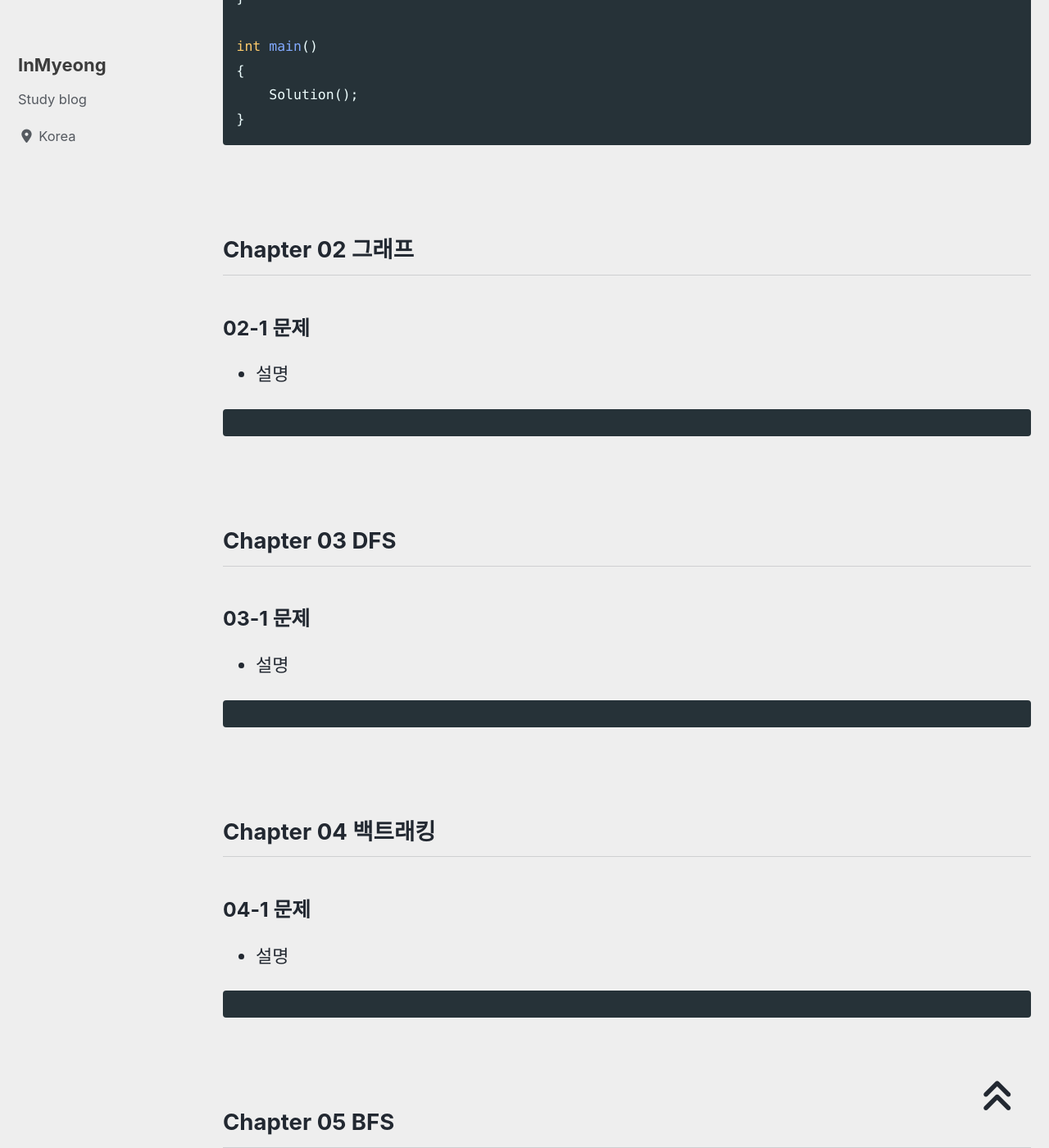
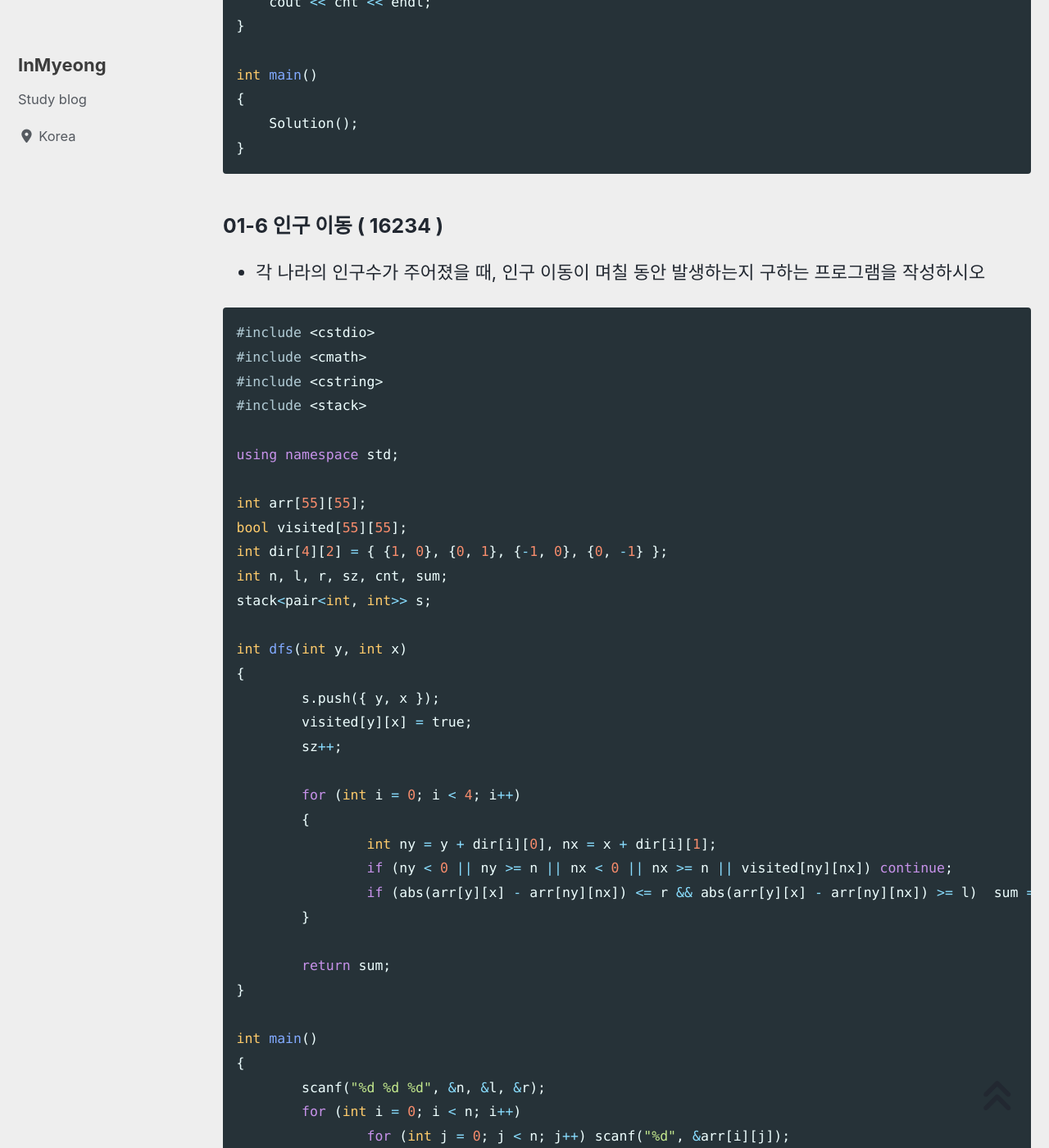
Before and after one commit to devMyeong/devMyeong.github.io, a Jekyll site: the page built from _posts/codingTest/2023-05-01-삼성기출.md, in a window 1280 px wide and 1400 px high, scrolled down 12740 px. Shown: the whole window at 82% size. Built offline with Jekyll 4.4.1, drawn with Linux system fonts in a browser that asks for light colours; cached includes are drawn as plain includes; nearby versions of some CDN libraries; some web fonts are replaced; comment, search, counter and statistics services are not loaded; some of the changed text lies outside the part shown.

Commit message:
Docs : 삼성 기출 문제 추가

````diff
--- a/_posts/codingTest/2023-05-01-삼성기출.md
+++ b/_posts/codingTest/2023-05-01-삼성기출.md
@@ -405,6 +405,78 @@ void Solution()
 int main()
 {
     Solution();
+}
+```
+
+### 01-6 인구 이동 ( 16234 )
+- 각 나라의 인구수가 주어졌을 때, 인구 이동이 며칠 동안 발생하는지 구하는 프로그램을 작성하시오
+
+```cpp
+#include <cstdio>
+#include <cmath>
+#include <cstring>
+#include <stack>
+
+using namespace std;
+
+int arr[55][55];
+bool visited[55][55];
+int dir[4][2] = { {1, 0}, {0, 1}, {-1, 0}, {0, -1} };
+int n, l, r, sz, cnt, sum;
+stack<pair<int, int>> s;
+
+int dfs(int y, int x)
+{
+	s.push({ y, x });
+	visited[y][x] = true;
+	sz++;
+
+	for (int i = 0; i < 4; i++)
+	{
+		int ny = y + dir[i][0], nx = x + dir[i][1];
+		if (ny < 0 || ny >= n || nx < 0 || nx >= n || visited[ny][nx]) continue;
+		if (abs(arr[y][x] - arr[ny][nx]) <= r && abs(arr[y][x] - arr[ny][nx]) >= l)  sum = arr[ny][nx] + dfs(ny, nx);
+	}
+
+	return sum;
+}
+
+int main()
+{
+	scanf("%d %d %d", &n, &l, &r);
+	for (int i = 0; i < n; i++)
+		for (int j = 0; j < n; j++) scanf("%d", &arr[i][j]);
+
+	int ret = 0;
+	do
+	{
+		sz = cnt = 0;
+		memset(visited, 0, sizeof visited);
+		for (int i = 0; i < n; i++)
+		{
+			for (int j = 0; j < n; j++)
+			{
+				if (!visited[i][j])
+				{
+					sum = 0;
+					sum = dfs(i, j) + arr[i][j];
+					while (!s.empty())
+					{
+						auto pos = s.top();
+						s.pop();
+						arr[pos.first][pos.second] = sum / sz;
+					}
+
+					if (sum != arr[i][j]) cnt++;
+					sz = 0;
+				}
+			}
+		}
+		if (cnt) ret++;
+
+	} while (cnt > 0);
+
+	printf("%d", ret);
 }
 ```
 
````
